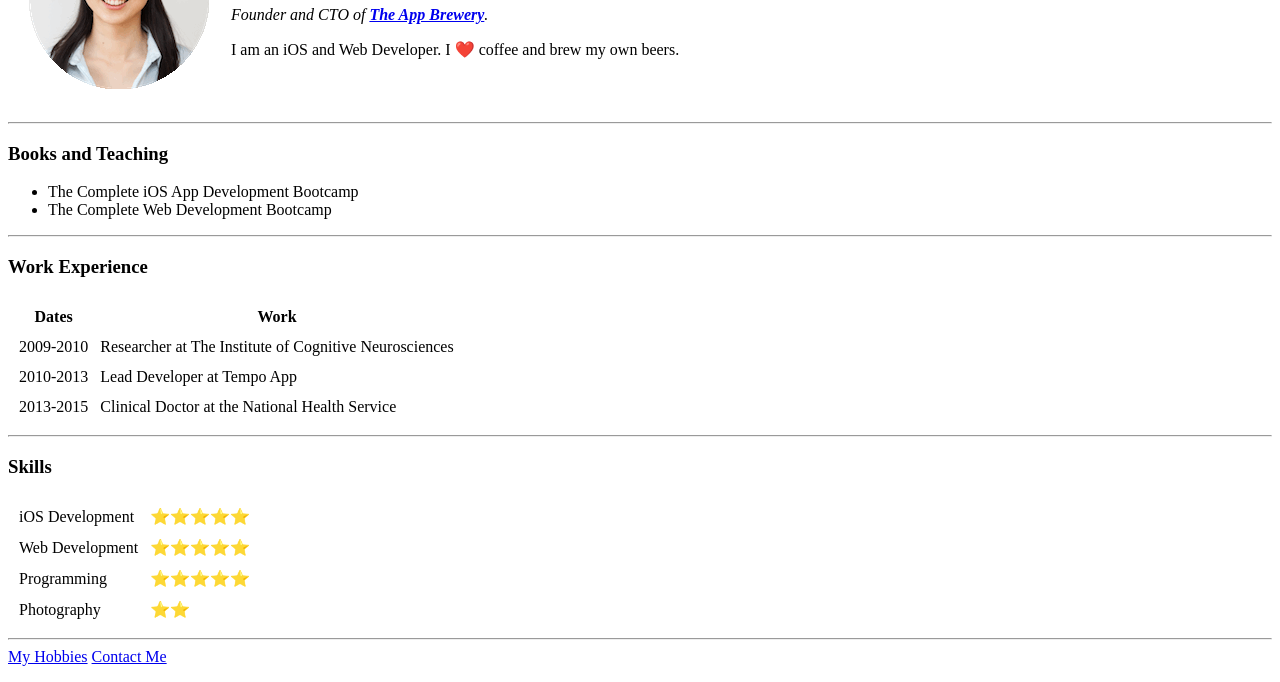
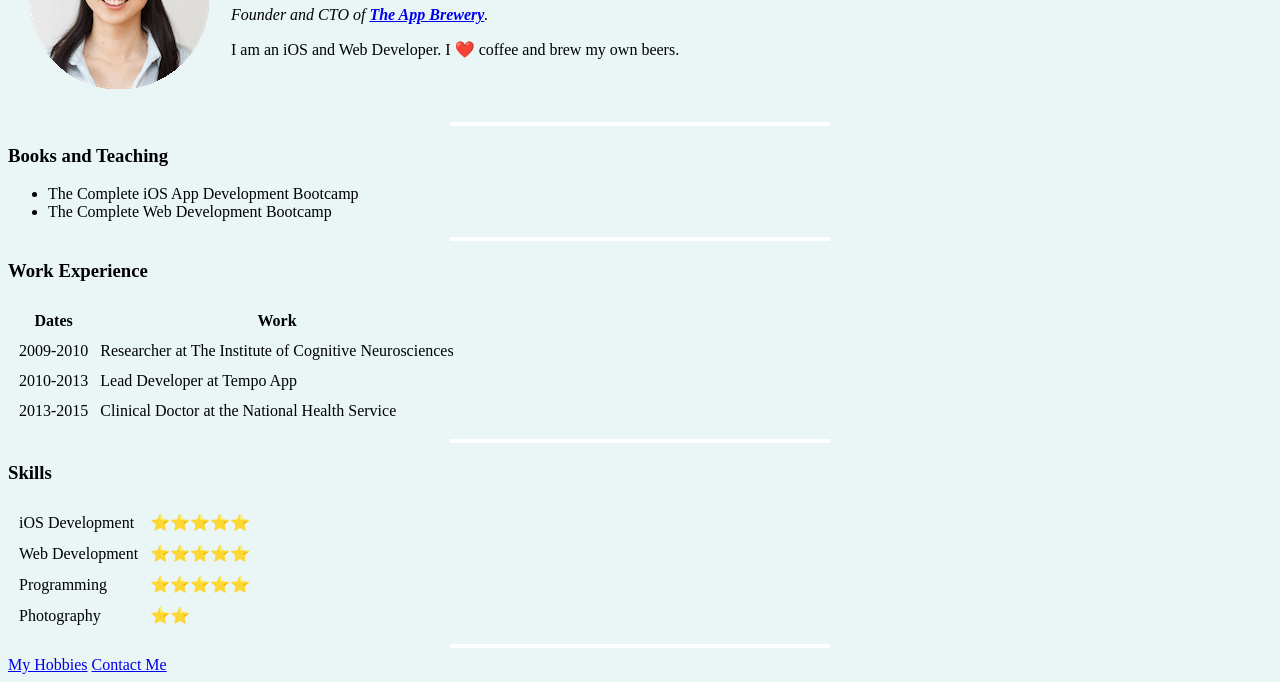
Before and after one commit to GorkaB/angela-cv, a plain HTML site: page index.html in a window 1280 px wide. Shown: the part 120-802 px from the top of the page. Drawn offline with Linux system fonts and the light colour scheme.

Commit message:
Segunda versión del index

```diff
--- a/index.html
+++ b/index.html
@@ -4,9 +4,20 @@
   <head>
     <meta charset="utf-8">
     <title>Angela's Personal Site</title>
-    <link rel="stylesheet" href="css/styles.css">
+    <style>
+      body {
+        background-color: #EAF6F6;
+      }
+      hr {
+        background-color: white;
+        border-style: dotted;
+        border-style: none;
+        color: green;
+        height: 4px;
+        width: 30%;
+      }
+  </style>
   </head>
-
   <body>
     <table cellspacing="20">
       <tr>
```
